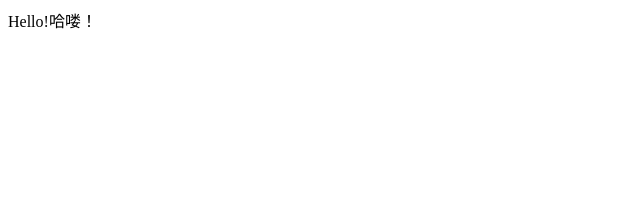
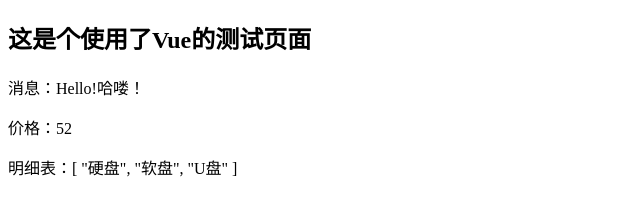
Before and after one commit to 376473984/un1, a plain HTML site: page index.html in a window 1280 px wide. Shown: the whole page, without its empty margins (0-640 px from the left). Drawn offline with nearby package versions, Linux system fonts and the light colour scheme.

Commit message:
在代码区添加两个数据键值对，并在应用去相应增加接受占位符，准备绑定接收代码传来的数据

```diff
--- a/index.html
+++ b/index.html
@@ -5,8 +5,11 @@
         <title>Vue.js App</title>
     </head>
     <body>
+        <h2>这是个使用了Vue的测试页面</h2>
         <div id="app">
-            {{message}}
+            <p>消息：{{message}}</p>
+            <p>价格：{{price}}</p>
+            <p>明细表：{{details}}</p>
         </div>
 
         <script src="https://unpkg.com/vue"></script>
@@ -15,7 +18,9 @@
             const app = new Vue({
                 el: '#app',
                 data:{
-                    message:'Hello!哈喽！'
+                    message:'Hello!哈喽！',
+                    price:18+34,
+                    details:['硬盘','软盘','U盘']
                 }
             });
 
```
